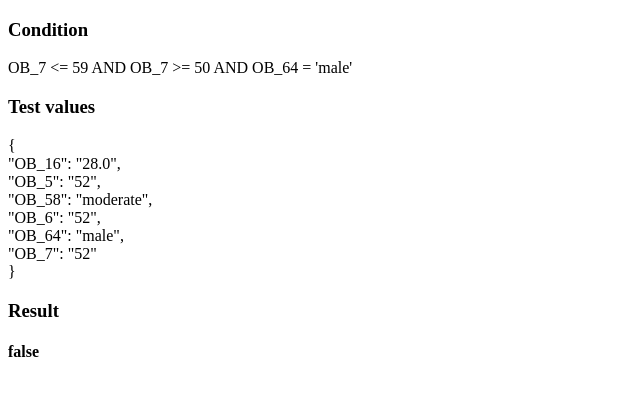
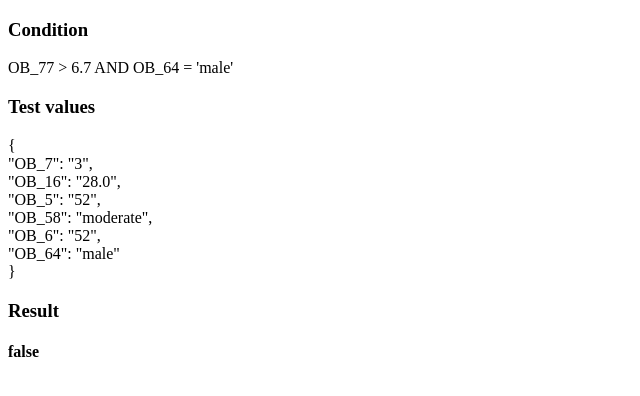
Before and after one commit to carre-project/RiskEvidenceConditionParser, a website: page demo/index.html in a window 1280 px wide. Shown: the whole page, without its empty margins (0-640 px from the left). Drawn offline with Linux system fonts and the light colour scheme.

Commit message:
new version

```diff
--- a/demo/index.html
+++ b/demo/index.html
@@ -22,16 +22,16 @@
 		<script>
 
 			// var condition = "( OB_18 = 'stage1' OR OB_18 = 'stage2' OR OB_18 = 'stage3' OR ( OB_30 <= 90 AND OB_30 >= 30 ) ) AND OB_7='male' AND OB_65 = 'yes'";
-			var condition ="OB_7 <= 59 AND OB_7 >= 50 AND OB_64 = 'male'"; // "OB_58 = 'moderate' AND OB_64 = 'male'";//
+			var condition ="OB_77 > 6.7 AND OB_64 = 'male'"; // "OB_58 = 'moderate' AND OB_64 = 'male'";//
 			var values;
 			//true values
 			values = {
+			  OB_7: "3",
 			  OB_16: "28.0",
 			  OB_5: "52",
 			  OB_58: "moderate",
 			  OB_6: "52",
 			  OB_64: "male",
-			  OB_7: "52"
 			};
 
 			// false values
--- a/src/risk_evidence_condition_parser.js
+++ b/src/risk_evidence_condition_parser.js
@@ -15,10 +15,11 @@ var RiskEvidenceConditionParser = {
 
     evaluate: function(condition, vars) {
         // sort by key length
+        console.log(Object.keys(vars));
         var sortedVals = Object.keys(vars).sort(function(a,b){return b.length>a.length;});
-
+        console.log(sortedVals);
         sortedVals.forEach(function(val){
-            condition=RiskEvidenceConditionParser.replaceAll(condition,val,vars[val]);
+            condition=RiskEvidenceConditionParser.replaceAll(condition,val+" ",vars[val]);
         });
 
 		//error control
```
Also changed, not shown: dist/risk_evidence_condition_parser.js, dist/risk_evidence_condition_parser.min.js.
